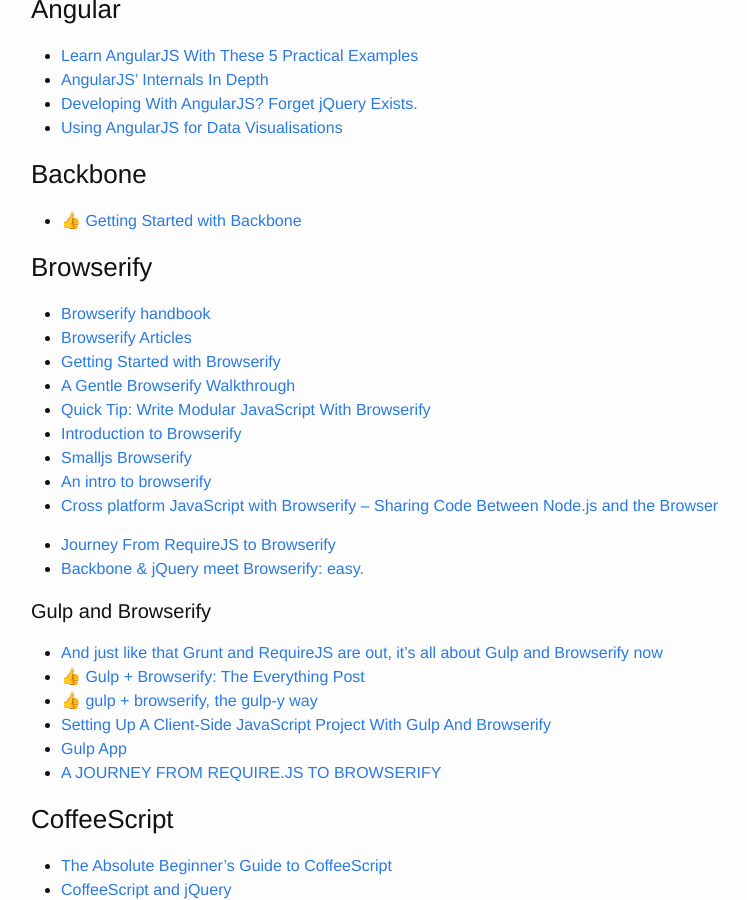
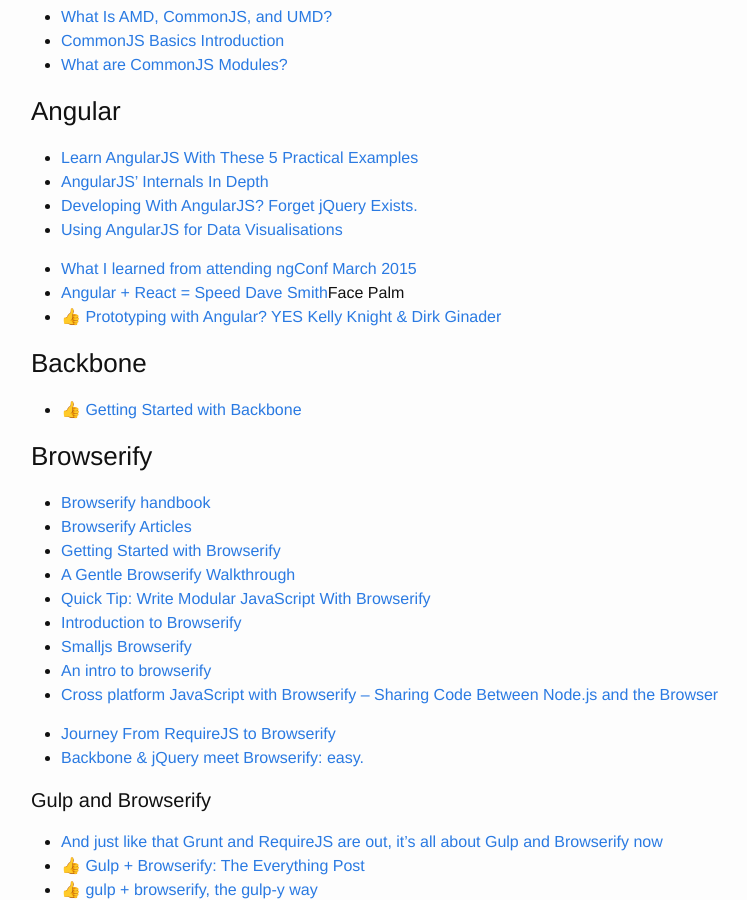
Before and after one commit to brownerd/brownerd.github.io, a Jekyll site: the page built from _posts/2015-01-01-reading-list-2015.md, in a window 1280 px wide and 900 px high, scrolled down 8286 px. Shown: the whole window, without its empty margins (239-986 px from the left). Built offline with Jekyll 4.4.1, drawn with Linux system fonts in a browser that asks for light colours; emoji names are drawn with the system emoji font; some of the changed text lies outside the part shown.

Commit message:
html5 history api, angular videos, lodash

```diff
--- a/_posts/2015-01-01-reading-list-2015.md
+++ b/_posts/2015-01-01-reading-list-2015.md
@@ -471,6 +472,10 @@ Just tyring to get better with handling merge conflicts
 - [Developing With AngularJS? Forget jQuery Exists.](http://tech.zumba.com/2014/08/02/angularjs-forget-jquery/)
 - [Using AngularJS for Data Visualisations](http://css-tricks.com/using-angularjs-for-data-visualisations/)
 
+- [What I learned from attending ngConf March 2015](https://www.airpair.com/angularjs/posts/what-i-learned-from-attending-ngconf-march-2015)
+- [Angular + React = Speed Dave Smith](https://www.youtube.com/watch?v=XQM0K6YG18s)Face Palm
+- [:+1: Prototyping with Angular? YES Kelly Knight & Dirk Ginader](https://www.youtube.com/watch?v=ufZpHuiyepg&feature=youtu.be&list=PLOETEcp3DkCoNnlhE-7fovYvqwVPrRiY7)
+
 
 ### Backbone
 - [:+1: Getting Started with Backbone](https://code.tutsplus.com/courses/getting-started-with-backbone)
```
Also changed, not shown: other parts of _posts/2015-01-01-reading-list-2015.md (+4 -3 lines).
